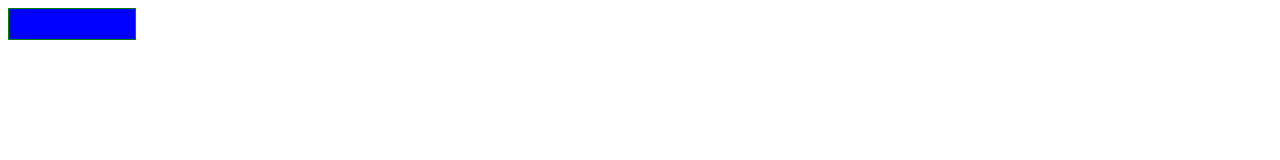
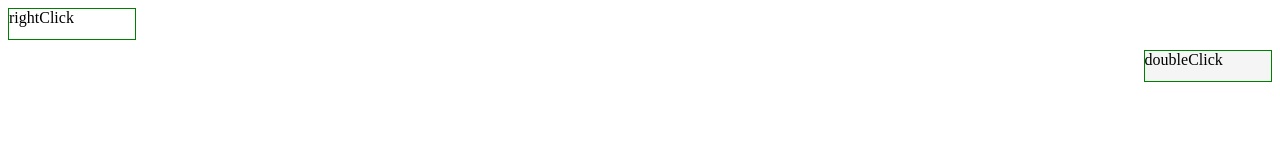
Before and after one commit to ManishAnshu7052/MERN-STACK, a plain HTML site: page JavaScript/DOM/using_Events/domEvents/Mouse_Events/index2.html in a window 1280 px wide. Drawn offline with Linux system fonts and the light colour scheme.

Commit message:
rightClick and doubleClick function

```diff
--- a/JavaScript/DOM/using_Events/domEvents/Mouse_Events/index2.html
+++ b/JavaScript/DOM/using_Events/domEvents/Mouse_Events/index2.html
@@ -9,17 +9,29 @@
         #box{
             width: 10%;
             height: 30px;
-            background-color: blue;
+            background-color:white;
             border: 1px solid green;
+        }
+        #box2{
+            width: 10%;
+            height: 30px;
+            background-color:whitesmoke;
+            border: 1px solid green;
+            float: inline-end;
+            margin-top: 10px;
         }
     </style>
 </head>
 <body>
-    <div id="box" oncontextmenu="fun()"></div>
+    <div id="box" oncontextmenu="fun()">rightClick</div>
+    <div id="box2" ondblclick="fun2()">doubleClick</div>
     <script>
     function fun(){
         alert("right click event");
     }
+    function fun2(){
+        alert("double click function")
+    }
 </script>
 </body>
 </html>
```
